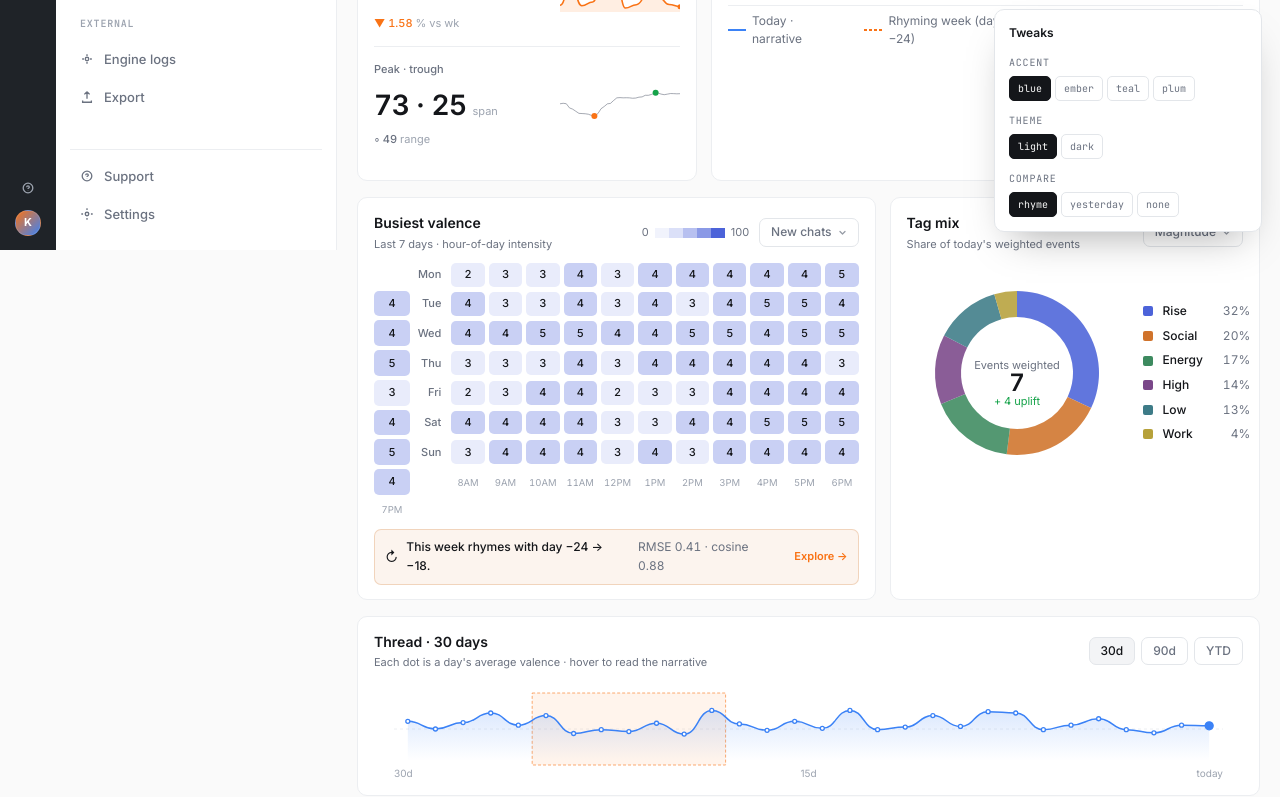
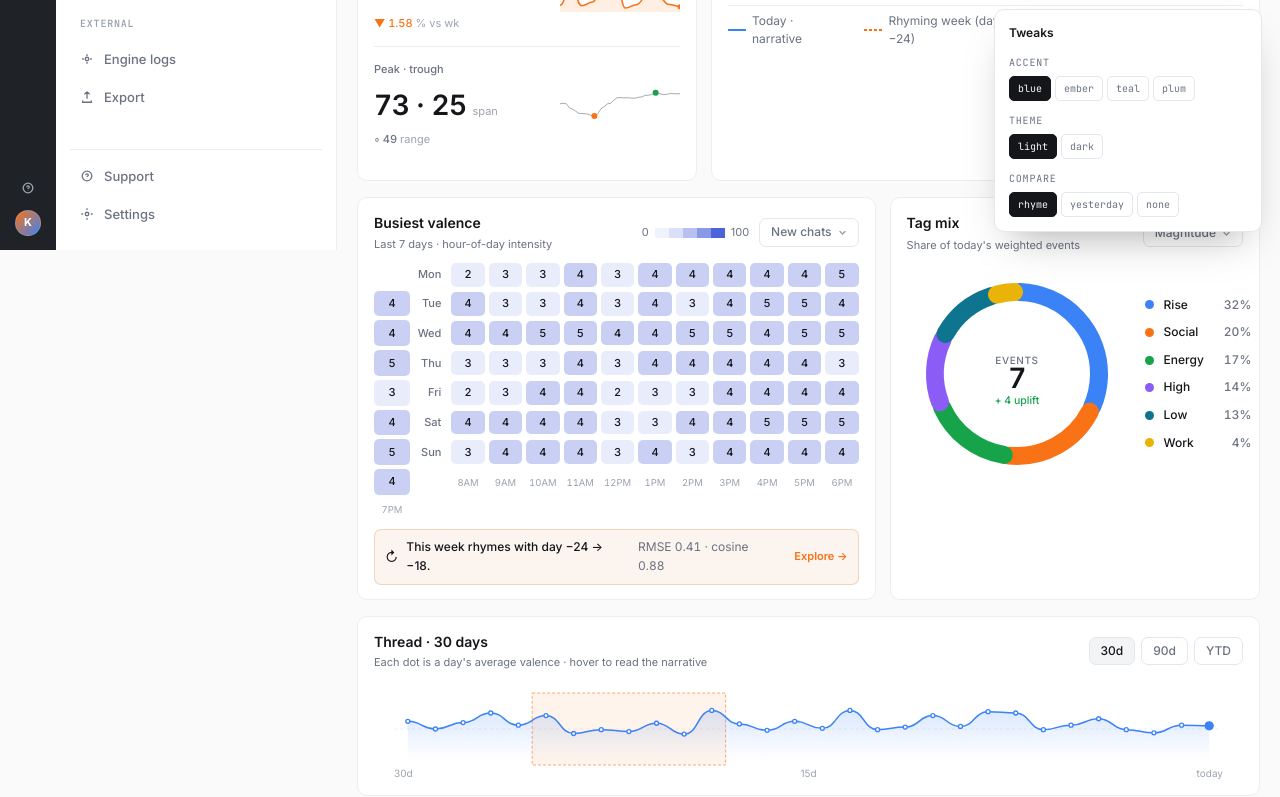
Before and after one commit to the-similarity/base, a Next.js app in the folder the-similarity-app/: page /prudent in a window 1280 px wide. Shown: the part 550-1347 px from the top of the page. Built offline with nearby package versions, Linux system fonts and the light colour scheme.

Commit message:
polish(prudent): redesign tag donut as concentric rounded arcs with gaps

```diff
--- a/the-similarity-app/app/prudent/dashboard.tsx
+++ b/the-similarity-app/app/prudent/dashboard.tsx
@@ -1962,6 +1962,22 @@ function RhymeHeatmap({
 // Tag donut
 // ═══════════════════════════════════════════════════════════════════════
 
+/**
+ * Tag mix donut — concentric rounded-arc rendering.
+ *
+ * We render each segment as a stroked `<circle>` with a `stroke-dasharray`
+ * pattern, NOT as SVG pie slices. This buys us:
+ *   - a uniform 13px stroke-width so arcs look like ribbons, not wedges;
+ *   - stroke-linecap="round" for soft segment ends;
+ *   - a true gap between segments (the `gapDeg` below) that a path-based pie
+ *     cannot produce because filled sectors always share a seam.
+ *
+ * Layout invariants:
+ *   - dasharray = [arc-length, circumference - arc-length] rotates into place
+ *     via transform="rotate(θ)" on the g element.
+ *   - angular gap is fixed in degrees (not per-segment percentage), so thin
+ *     slices never degenerate into invisible commas.
+ */
 function TagDonut({ events }: { events: Event[] }) {
   const totals: Record<string, number> = {};
   events.forEach((e) => {
@@ -1969,33 +1985,49 @@ function TagDonut({ events }: { events: Event[] }) {
   });
   const entries = Object.entries(totals).sort((a, b) => b[1] - a[1]);
   const total = entries.reduce((a, b) => a + b[1], 0) || 1;
-  const palette = ["#4c63d9", "#d0732b", "#3d8a5f", "#7a4789", "#3d7b87", "#b6a13a", "#8a8f96"];
-
-  let angle = -Math.PI / 2;
-  const arcs = entries.map((e, i) => {
-    const frac = e[1] / total;
-    const a0 = angle;
-    const a1 = angle + frac * Math.PI * 2;
-    angle = a1;
-    return { label: e[0], value: e[1], frac, a0, a1, color: palette[i % palette.length] };
+
+  // Palette tuned so the primary segment is our pure blue (var(--accent)) and
+  // remaining segments are tonally harmonized analogs. These are intentional
+  // hex values (not CSS vars) so the <svg> exports cleanly for screenshots.
+  const palette = [
+    "#3B82F6", // accent (blue-500)
+    "#F97316", // warm (orange-500)
+    "#16A34A", // green-600
+    "#8B5CF6", // violet-500
+    "#0E7490", // cyan-700
+    "#EAB308", // yellow-500
+    "#64748B", // slate-500
+  ];
+
+  const slices = entries.map((e, i) => ({
+    label: e[0],
+    value: e[1],
+    frac: e[1] / total,
+    color: palette[i % palette.length],
+  }));
+
+  const size = 220;
+  const cx = size / 2;
+  const cy = size / 2;
+  const r = 82;
+  const strokeW = 18;
+  const C = 2 * Math.PI * r;
+  // Angular gap between segments in degrees. 4deg reads as a crisp breath at
+  // this radius without losing any single-segment to the background.
+  const gapDeg = 4;
+  const gapFrac = gapDeg / 360;
+
+  // Pre-walk the slices once to compute offsets so we can rotate each segment
+  // into place. Starting angle = -90deg (12 o'clock), matching UX convention.
+  let rollingAngle = -90;
+  const arcs = slices.map((s) => {
+    // Shrink each segment's visual extent by half a gap on both sides.
+    const arcFrac = Math.max(0, s.frac - gapFrac);
+    const arcLen = arcFrac * C;
+    const rot = rollingAngle + (gapDeg / 2);
+    rollingAngle += s.frac * 360;
+    return { ...s, arcLen, rot };
   });
-
-  const cx = 110;
-  const cy = 110;
-  const rO = 82;
-  const rI = 56;
-  const arcPath = (a0: number, a1: number): string => {
-    const large = a1 - a0 > Math.PI ? 1 : 0;
-    const x0o = cx + rO * Math.cos(a0);
-    const y0o = cy + rO * Math.sin(a0);
-    const x1o = cx + rO * Math.cos(a1);
-    const y1o = cy + rO * Math.sin(a1);
-    const x0i = cx + rI * Math.cos(a1);
-    const y0i = cy + rI * Math.sin(a1);
-    const x1i = cx + rI * Math.cos(a0);
-    const y1i = cy + rI * Math.sin(a0);
-    return `M ${x0o} ${y0o} A ${rO} ${rO} 0 ${large} 1 ${x1o} ${y1o} L ${x0i} ${y0i} A ${rI} ${rI} 0 ${large} 0 ${x1i} ${y1i} Z`;
-  };
 
   return (
     <section
@@ -2003,7 +2035,7 @@ function TagDonut({ events }: { events: Event[] }) {
         background: "var(--panel)",
         border: "1px solid var(--line)",
         borderRadius: 10,
-        padding: "14px 16px",
+        padding: "14px 16px 16px 16px",
         minWidth: 0,
       }}
     >
@@ -2017,54 +2049,106 @@ function TagDonut({ events }: { events: Event[] }) {
       >
         <div>
           <div style={{ fontSize: 14, fontWeight: 600 }}>Tag mix</div>
-          <div style={{ fontSize: 11, color: "var(--muted)", marginTop: 2 }}>
+          <div style={{ fontSize: 11, color: "var(--muted)", marginTop: 3 }}>
             Share of today&apos;s weighted events
           </div>
         </div>
         <Chip label="Magnitude" caret />
       </div>
 
-      <div style={{ display: "flex", gap: 16, alignItems: "center" }}>
-        <svg width="220" height="220" style={{ flexShrink: 0 }}>
-          {arcs.length === 0 && <circle cx={cx} cy={cy} r={rO} fill="var(--line)" />}
+      <div style={{ display: "flex", gap: 18, alignItems: "center" }}>
+        <svg width={size} height={size} style={{ flexShrink: 0 }}>
+          {/* Background track — very faint ring so the canvas is always
+              readable even when there are zero events. */}
+          <circle
+            cx={cx}
+            cy={cy}
+            r={r}
+            fill="none"
+            stroke="var(--line)"
+            strokeWidth={strokeW}
+            opacity={arcs.length === 0 ? 1 : 0.5}
+          />
           {arcs.map((a, i) => (
-            <path key={i} d={arcPath(a.a0, a.a1)} fill={a.color} opacity="0.88" />
+            <g key={i} transform={`rotate(${a.rot} ${cx} ${cy})`}>
+              <circle
+                cx={cx}
+                cy={cy}
+                r={r}
+                fill="none"
+                stroke={a.color}
+                strokeWidth={strokeW}
+                strokeLinecap="round"
+                strokeDasharray={`${a.arcLen} ${C - a.arcLen}`}
+                strokeDashoffset="0"
+              />
+            </g>
           ))}
-          <text x={cx} y={cy - 4} textAnchor="middle" fontSize="11" fill="var(--muted)">
-            Events weighted
+          <text
+            x={cx}
+            y={cy - 10}
+            textAnchor="middle"
+            fontSize="10"
+            fill="var(--muted)"
+            letterSpacing="0.06em"
+            style={{ textTransform: "uppercase", fontWeight: 500 }}
+          >
+            Events
           </text>
           <text
             x={cx}
-            y={cy + 18}
+            y={cy + 14}
             textAnchor="middle"
-            fontSize="24"
+            fontSize="28"
             fontWeight="600"
             fill="var(--ink)"
             className="tnum"
+            letterSpacing="-0.02em"
           >
             {events.length}
           </text>
-          <text x={cx} y={cy + 32} textAnchor="middle" fontSize="11" fill="var(--green)" className="tnum">
+          <text
+            x={cx}
+            y={cy + 30}
+            textAnchor="middle"
+            fontSize="10.5"
+            fill="var(--green)"
+            className="tnum"
+            fontWeight={500}
+          >
             + {events.filter((e) => e.delta > 0).length} uplift
           </text>
         </svg>
-        <div style={{ flex: 1, display: "flex", flexDirection: "column", gap: 6 }}>
+        <div style={{ flex: 1, display: "flex", flexDirection: "column", gap: 9 }}>
           {arcs.map((a, i) => (
-            <div key={i} style={{ display: "flex", alignItems: "center", gap: 10, fontSize: 12 }}>
+            <div
+              key={i}
+              style={{ display: "flex", alignItems: "center", gap: 10, fontSize: 12 }}
+            >
               <span
                 style={{
-                  width: 10,
-                  height: 10,
+                  width: 9,
+                  height: 9,
                   background: a.color,
-                  borderRadius: 2,
+                  borderRadius: "50%",
                   display: "inline-block",
+                  flexShrink: 0,
                 }}
               />
-              <span style={{ color: "var(--ink)", textTransform: "capitalize", fontWeight: 500 }}>
+              <span
+                style={{
+                  color: "var(--ink)",
+                  textTransform: "capitalize",
+                  fontWeight: 500,
+                }}
+              >
                 {a.label}
               </span>
               <span style={{ flex: 1 }} />
-              <span style={{ color: "var(--muted)" }} className="tnum">
+              <span
+                style={{ color: "var(--muted)", fontWeight: 500 }}
+                className="tnum"
+              >
                 {Math.round(a.frac * 100)}%
               </span>
             </div>
```
